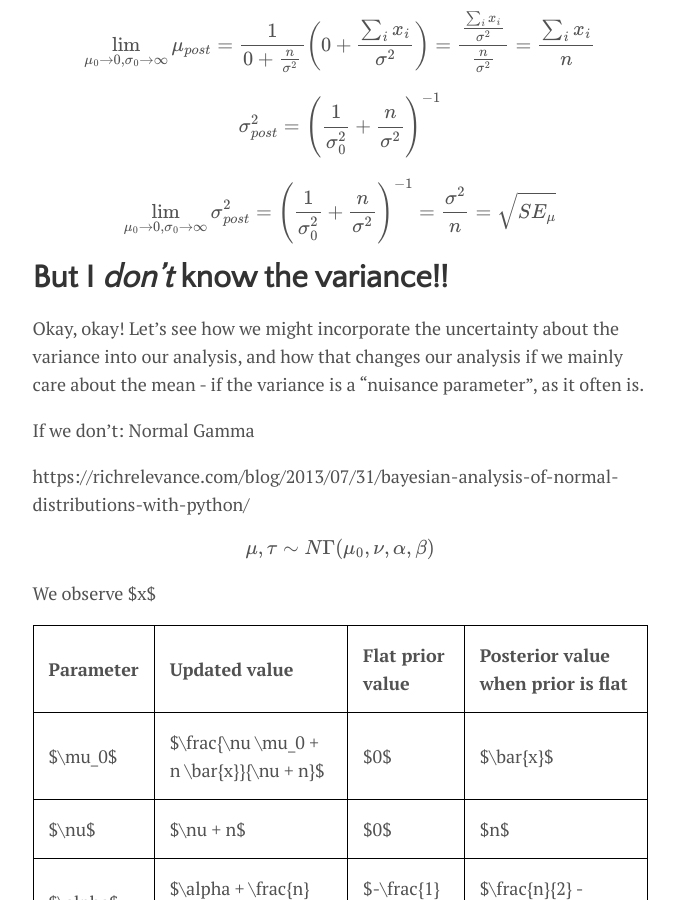
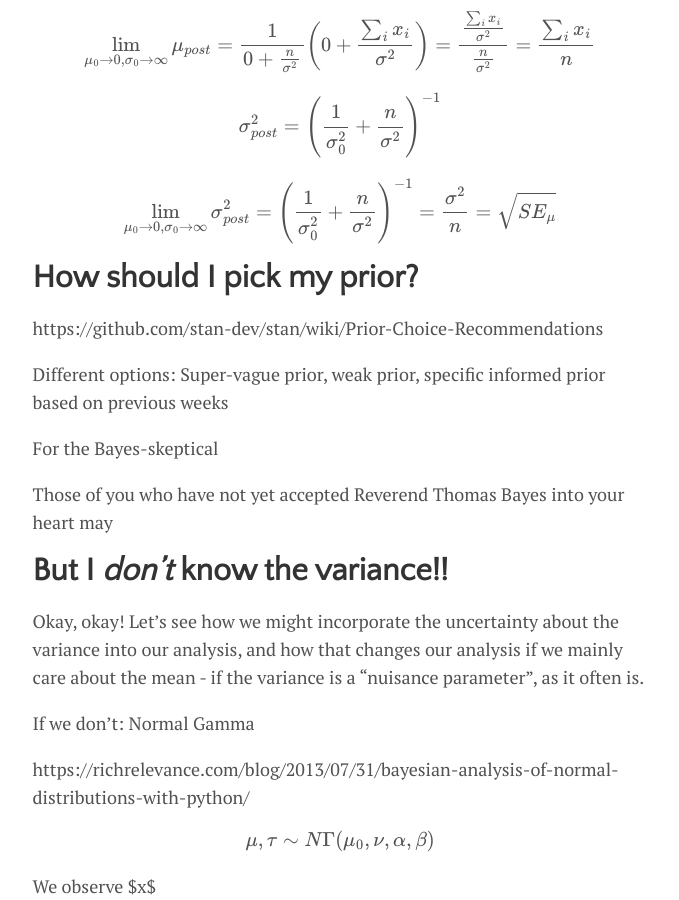
Before and after one commit to lmc2179/lmc2179.github.io, a Jekyll site: the page built from drafts/bayes_norm.md, in a window 1280 px wide and 900 px high, scrolled down 5882 px. Shown: the whole window, without its empty margins (300-979 px from the left). Built offline with Jekyll 4.4.1, drawn with Linux system fonts in a browser that asks for light colours; formulas are drawn with MathJax 3; some of the changed text lies outside the part shown.

Commit message:
Update bayes_norm.md

```diff
--- a/drafts/bayes_norm.md
+++ b/drafts/bayes_norm.md
@@ -126,6 +126,16 @@ $$\lim_{\mu_0 \rightarrow 0, \sigma_0 \rightarrow \infty} \sigma_{post}^2
 = \left (\frac{1}{\sigma_0^2} + \frac{n}{\sigma^2} \right) ^{-1}
 = \frac{\sigma^2}{n} = \sqrt{SE_\mu}$$
 
+# How should I pick my prior?
+
+https://github.com/stan-dev/stan/wiki/Prior-Choice-Recommendations
+
+Different options: Super-vague prior, weak prior, specific informed prior based on previous weeks
+
+For the Bayes-skeptical
+
+Those of you who have not yet accepted Reverend Thomas Bayes into your heart may
+
 # But I _don't_ know the variance!!
 
 Okay, okay! Let's see how we might incorporate the uncertainty about the variance into our analysis, and how that changes our analysis if we mainly care about the mean - if the variance is a "nuisance parameter", as it often is.
```
Also changed, not shown: other parts of drafts/bayes_norm.md (+1 -3 lines).
